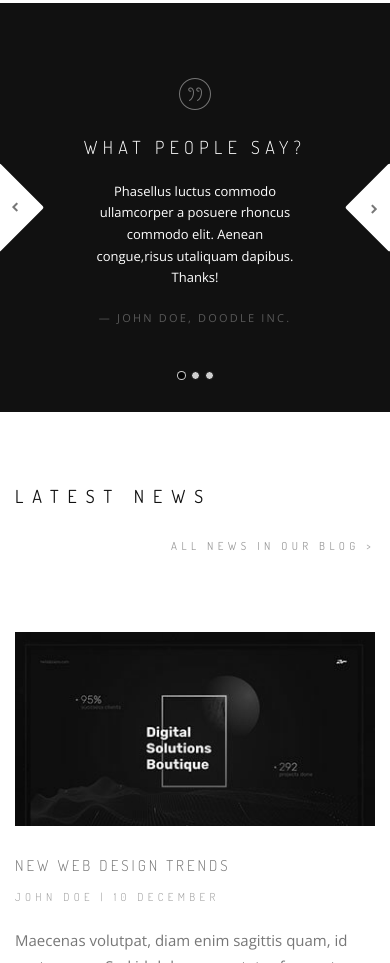
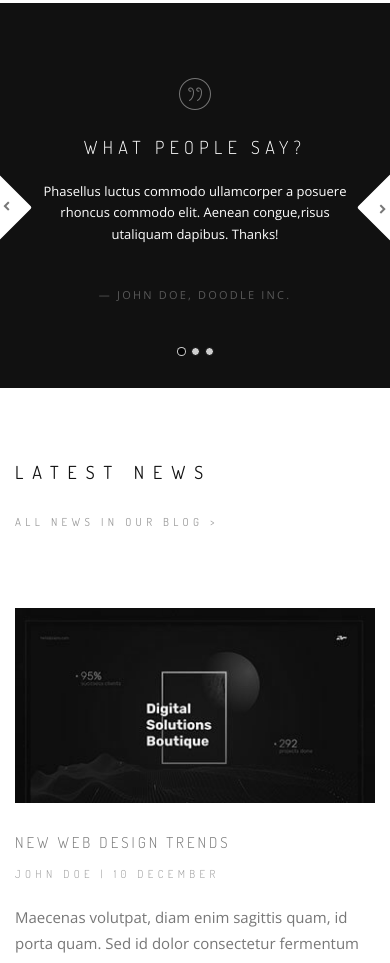
Before and after one commit to maxnywa/landing, a plain HTML site: page index.html in a window 390 px wide. Shown: the part 8226-9189 px from the top of the page. Drawn offline with nearby package versions, Linux system fonts and the light colour scheme; some packages are replaced by stand-ins of ours; a script that the page names is missing.

Commit message:
some edition

```diff
--- a/css/style.css
+++ b/css/style.css
@@ -891,22 +891,33 @@ textarea.form-control{
 	}
 	.reviews-slider p{
 		font-size: 16px;
-		line-height: 1.6666;
-		margin: 0 auto;
 		max-width: 450px;
-		color:#fff;
 	}
 }
-@media(max-width:576px){
-	.reviews-slider{
+@media(max-width:576px) {
+	.reviews-slider {
 		padding: 75px 0;
 	}
-	.reviews-slider p{
+
+	.reviews-slider p {
 		font-size: 13px;
-		line-height: 1.6666;
-		margin: 0 auto 10px;
-		max-width: 200px;
-		color:#fff;
+		padding: 0 35px;
+	}
+
+	.slick-arrow .slider-button {
+		width: 53px;
+		height: 53px;
+		margin-top: -15px;
+	}
+
+	.slick-arrow.slick-prev .slider-button .fa {
+		bottom: 14px;
+		right: 14px;
+	}
+
+	.slick-arrow.slick-next .slider-button .fa {
+		left: 14px;
+		top: 14px;
 	}
 }
 /* ------reviews end------ */
@@ -972,6 +983,7 @@ textarea.form-control{
 @media(max-width:576px){
 	.latest-news .title.section-title a{
 		margin-top: 30px;
+		width: 100%;
 	}
 }
 
@@ -1039,9 +1051,9 @@ textarea.form-control{
 	line-height: 40px;
 }
 @media(max-width:1200px){
-.contact .contact-item .contact-item-content .contact-data{
-	font-size: 13px;
-}
+	.contact .contact-item .contact-item-content .contact-data{
+		font-size: 13px;
+	}
 }
 @media(max-width:767px){
 	.contact .contact-items-wrapper{
@@ -1069,9 +1081,8 @@ textarea.form-control{
 	.contact .contact-form .form-col:first-child .form-control{
 		margin-bottom: 10px;
 	}
+}
 
-
-}
 /* ------Contact end------ */
 /* ------Map start------ */
 #map{
@@ -1128,11 +1139,13 @@ textarea.form-control{
 	text-transform: uppercase;
 	display: block;
 }
+
 @media(max-width:576px){
 	#map{
 		height: 310px;
 	}
 }
+
 /* ------Map end------ */
 
 
--- a/js/google-maps.js
+++ b/js/google-maps.js
@@ -21,8 +21,8 @@ function initMap() {
         let myLatlng = new google.maps.LatLng(49.982801, 36.237972);
 
         // Add your company name and some text about company
-        let maptooltipbold = 'УкрНИИгаз';
-        let maptooltip = 'не хочу туда возвращаться';
+        let maptooltipbold = 'smth';
+        let maptooltip = '';
 
 
         //---------------------------------------------------------//
```
